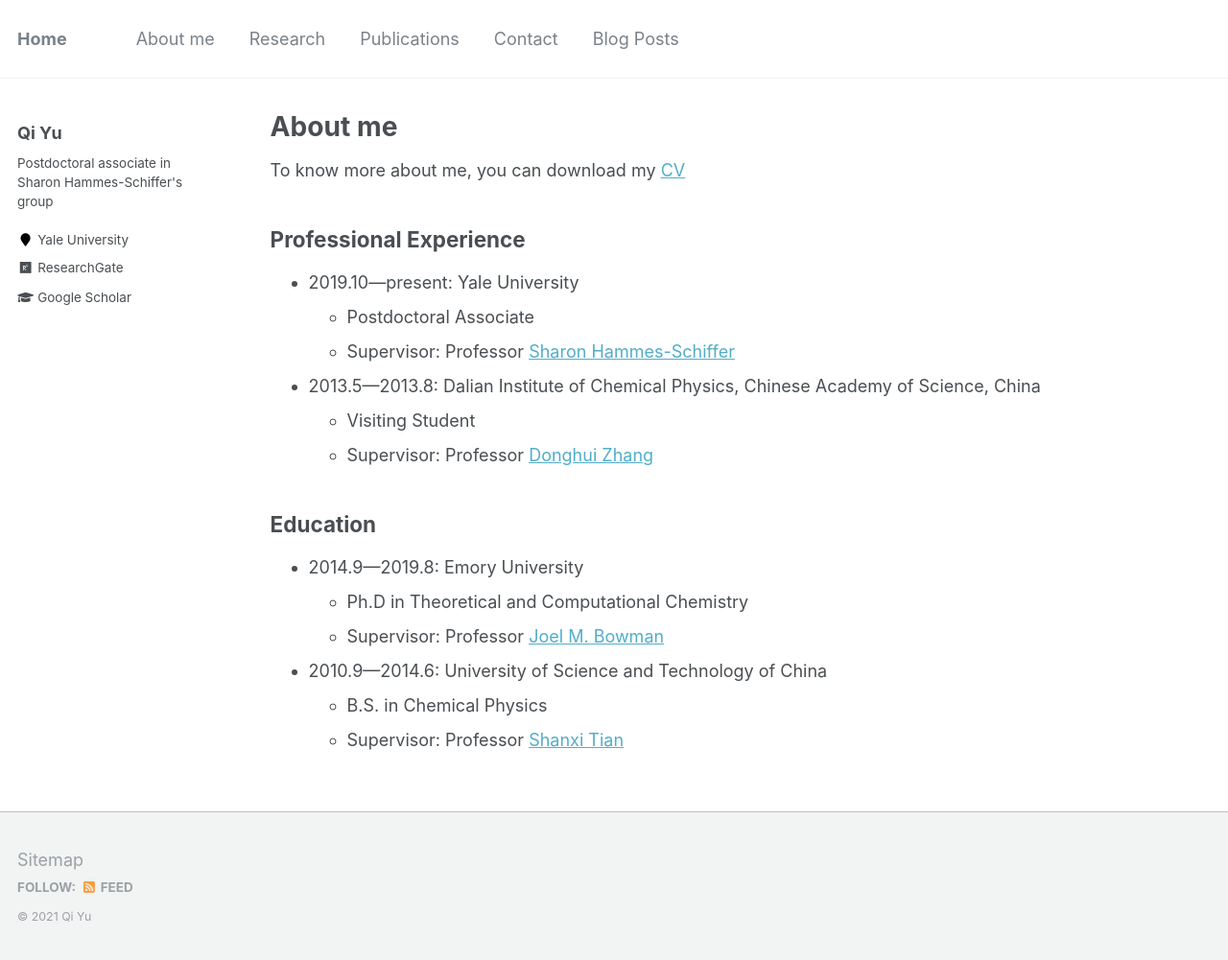
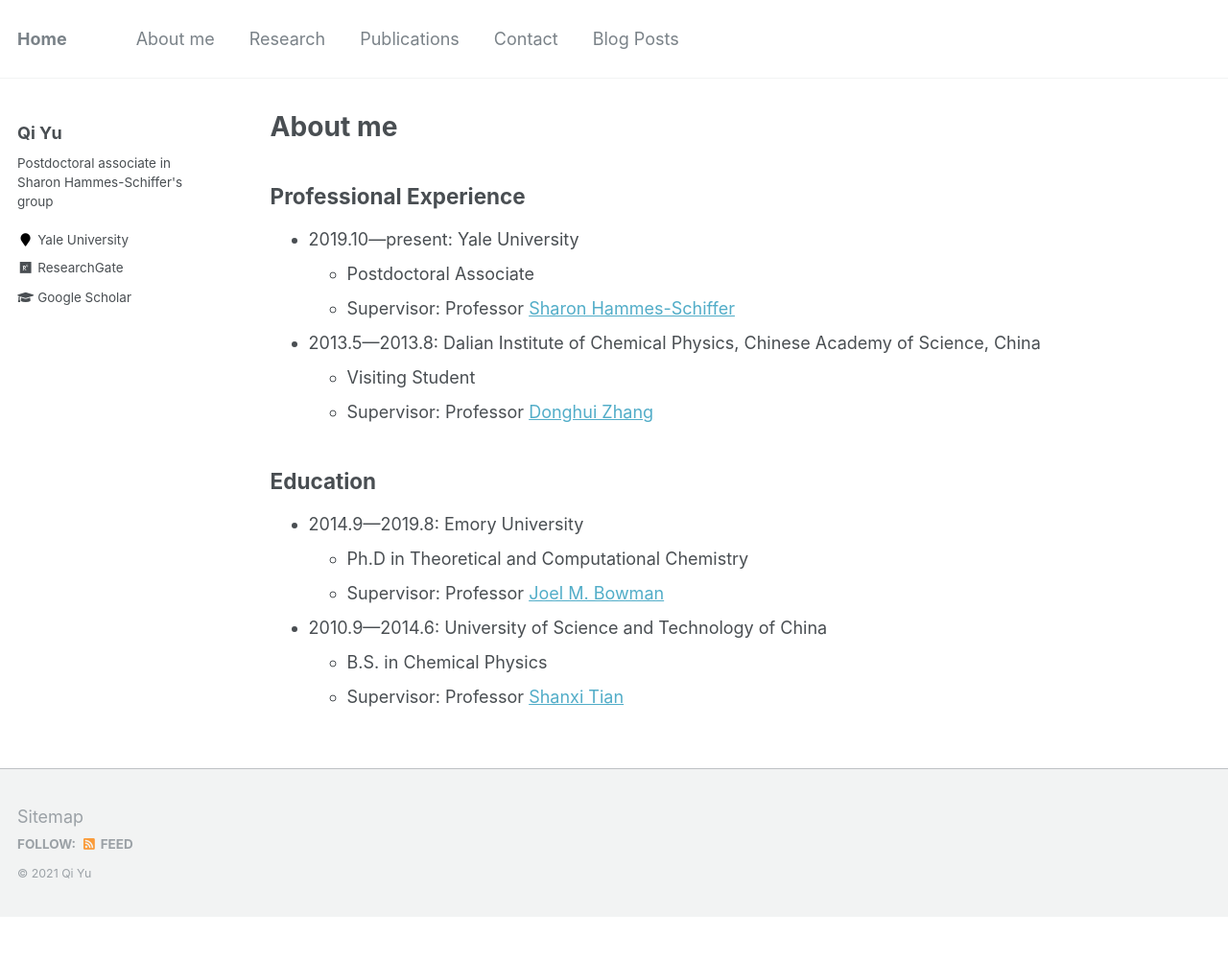
Before and after one commit to qiyuchem/qiyuchem.github.io, a Jekyll site: the page built from _pages/cv.md, in a window 1280 px wide. Shown: the whole page at 96% size. Built offline with Jekyll 4.4.1, drawn with Linux system fonts in a browser that asks for light colours; after the commit the page ends 956 px from its top, so only the background shows below that.

Commit message:
Update cv.md

```diff
--- a/_pages/cv.md
+++ b/_pages/cv.md
@@ -7,8 +7,6 @@ redirect_from:
   - /resume
 ---
 {% include base_path %}
-
-To know more about me, you can download my [CV](https://github.com/qiyuchem/qiyuchem.github.io/blob/master/files/CV_Qi.pdf)
 
 Professional Experience
 ------
```
